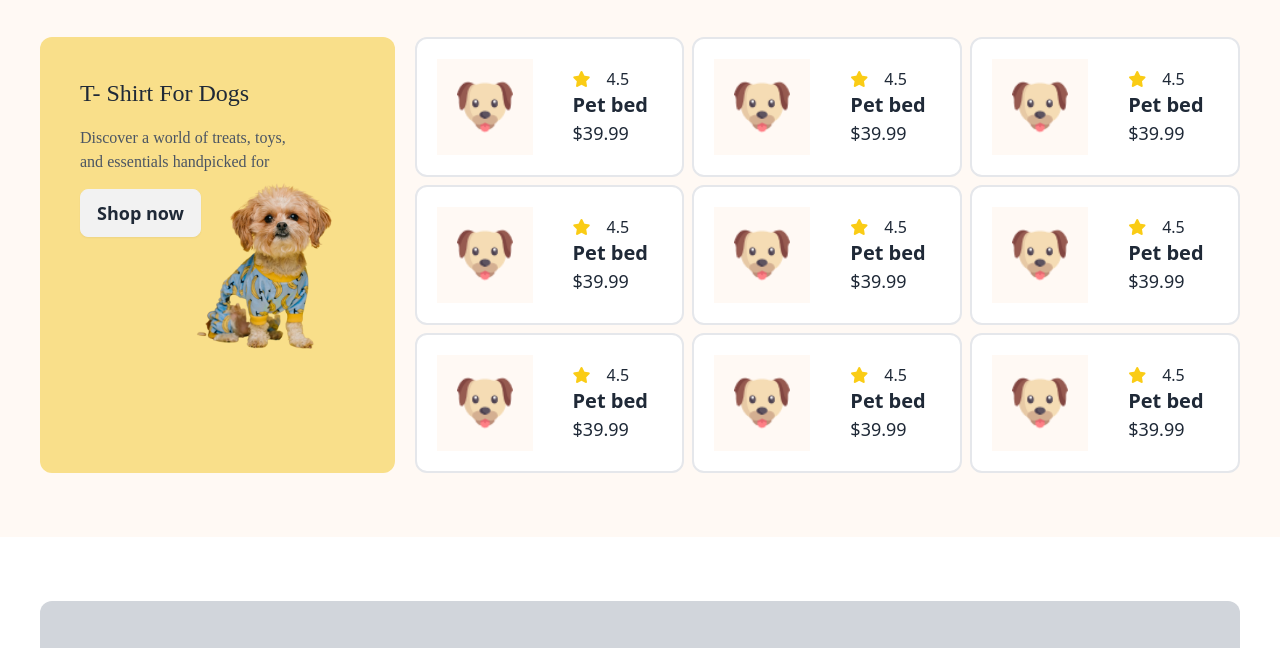
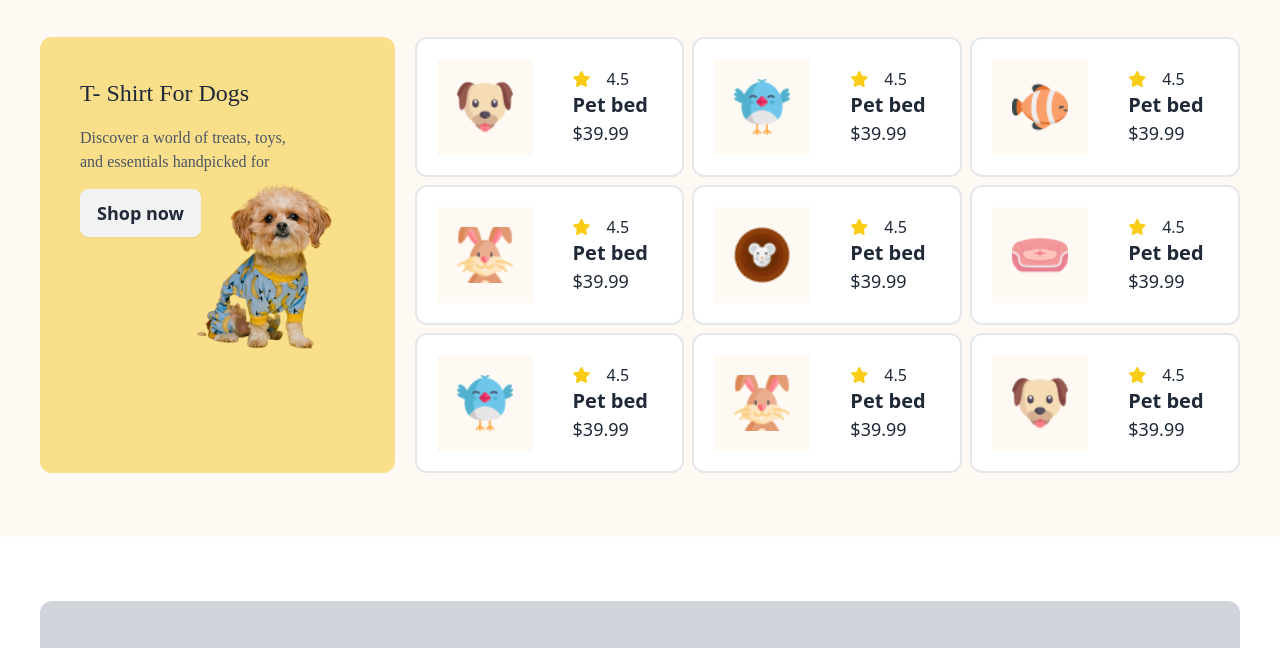
Before and after one commit to AhmedSami019/Assignment_03_Category_0001, a plain HTML site: page index.html in a window 1280 px wide. Shown: the part 723-1371 px from the top of the page. Drawn offline with nearby package versions, Linux system fonts and the light colour scheme; a web font is replaced by a local one.

Commit message:
all are finished

```diff
--- a/index.html
+++ b/index.html
@@ -239,11 +239,11 @@
                                 <h5 class="lg:text-lg font-medium">$39.99</h5>
                             </div>
                         </div>
-                        <!-- card 1 -->
+                        <!-- card 2 -->
                         <div class="flex gap-2 lg:gap-x-10 rounded-xl bg-white border-2 px-3 py-2 lg:p-5 items-center">
                           <div class="avatar">
                             <div class="lg:w-24 bg-section-bg">
-                              <img src="c1-assets/dog-cartoon.png" class="p-2 lg:p-5" />
+                              <img src="c1-assets/bird-cartoon.png" class="p-2 lg:p-5" />
                             </div>
                           </div>
                             <div class="flex-col">
@@ -255,11 +255,11 @@
                                 <h5 class="lg:text-lg font-medium">$39.99</h5>
                             </div>
                         </div>
-                        <!-- card 1 -->
+                        <!-- card 3 -->
                         <div class="flex gap-2 lg:gap-x-10 rounded-xl bg-white border-2 px-3 py-2 lg:p-5 items-center">
                           <div class="avatar">
                             <div class="lg:w-24 bg-section-bg">
-                              <img src="c1-assets/dog-cartoon.png" class="p-2 lg:p-5" />
+                              <img src="c1-assets/fish-cartoon.png" class="p-2 lg:p-5" />
                             </div>
                           </div>
                             <div class="flex-col">
@@ -271,11 +271,11 @@
                                 <h5 class="lg:text-lg font-medium">$39.99</h5>
                             </div>
                         </div>
-                        <!-- card 1 -->
+                        <!-- card 4 -->
                         <div class="flex gap-2 lg:gap-x-10 rounded-xl bg-white border-2 px-3 py-2 lg:p-5 items-center">
                           <div class="avatar">
                             <div class="lg:w-24 bg-section-bg">
-                              <img src="c1-assets/dog-cartoon.png" class="p-2 lg:p-5" />
+                              <img src="c1-assets/rabbit-cartoon.png" class="p-2 lg:p-5" />
                             </div>
                           </div>
                             <div class="flex-col">
@@ -287,11 +287,11 @@
                                 <h5 class="lg:text-lg font-medium">$39.99</h5>
                             </div>
                         </div>
-                        <!-- card 1 -->
+                        <!-- card 5 -->
                         <div class="flex gap-2 lg:gap-x-10 rounded-xl bg-white border-2 px-3 py-2 lg:p-5 items-center">
                           <div class="avatar">
                             <div class="lg:w-24 bg-section-bg">
-                              <img src="c1-assets/dog-cartoon.png" class="p-2 lg:p-5" />
+                              <img src="c1-assets/mouse-cartoon.png" class="p-2 lg:p-5" />
                             </div>
                           </div>
                             <div class="flex-col">
@@ -303,11 +303,11 @@
                                 <h5 class="lg:text-lg font-medium">$39.99</h5>
                             </div>
                         </div>
-                        <!-- card 1 -->
+                        <!-- card 6 -->
                         <div class="flex gap-2 lg:gap-x-10 rounded-xl bg-white border-2 px-3 py-2 lg:p-5 items-center">
                           <div class="avatar">
                             <div class="lg:w-24 bg-section-bg">
-                              <img src="c1-assets/dog-cartoon.png" class="p-2 lg:p-5" />
+                              <img src="c1-assets/pet-couch.png" class="p-2 lg:p-5" />
                             </div>
                           </div>
                             <div class="flex-col">
@@ -319,11 +319,11 @@
                                 <h5 class="lg:text-lg font-medium">$39.99</h5>
                             </div>
                         </div>
-                        <!-- card 1 -->
+                        <!-- card 7 -->
                         <div class="flex gap-2 lg:gap-x-10 rounded-xl bg-white border-2 px-3 py-2 lg:p-5 items-center">
                           <div class="avatar">
                             <div class="lg:w-24 bg-section-bg">
-                              <img src="c1-assets/dog-cartoon.png" class="p-2 lg:p-5" />
+                              <img src="c1-assets/bird-cartoon.png" class="p-2 lg:p-5" />
                             </div>
                           </div>
                             <div class="flex-col">
@@ -335,11 +335,11 @@
                                 <h5 class="lg:text-lg font-medium">$39.99</h5>
                             </div>
                         </div>
-                        <!-- card 1 -->
+                        <!-- card 8 -->
                         <div class="flex gap-2 lg:gap-x-10 rounded-xl bg-white border-2 px-3 py-2 lg:p-5 items-center">
                           <div class="avatar">
                             <div class="lg:w-24 bg-section-bg">
-                              <img src="c1-assets/dog-cartoon.png" class="p-2 lg:p-5" />
+                              <img src="c1-assets/rabbit-cartoon.png" class="p-2 lg:p-5" />
                             </div>
                           </div>
                             <div class="flex-col">
@@ -351,7 +351,7 @@
                                 <h5 class="lg:text-lg font-medium">$39.99</h5>
                             </div>
                         </div>
-                        <!-- card 1 -->
+                        <!-- card 9 -->
                         <div class="flex gap-2 lg:gap-x-10 rounded-xl bg-white border-2 px-3 py-2 lg:p-5 items-center">
                           <div class="avatar">
                             <div class="lg:w-24 bg-section-bg">
@@ -381,15 +381,15 @@
               <!-- section images -->
               <div class="flex justify-around">
                 <div class="avatar">
-                  <div class="w-80 rounded">
+                  <div class="w-80 rounded mb-10 lg:mb-0">
                     <img src="c1-assets/pet-feed.webp" />
                   </div>
                 </div>
               </div>
-              <div>
+              <div class="px-5 lg:px-0">
                 <div class="flex-col items-center text-center lg:text-start">
                   <h1 class="text-5xl font-bold font-adlam">Get Best Feed</h1>
-                  <p class="py-6 text-xl font-sora">
+                  <p class="py-6 text-xl font-sora w-full lg:w-3/4">
                     You can get best feed for your pet from us. for that you can order in this website. keep care about your pet. thank you!
                   </p>
                   <button class="btn bg-color-primary text-lg font-sora font-medium">Order now</button>
```
